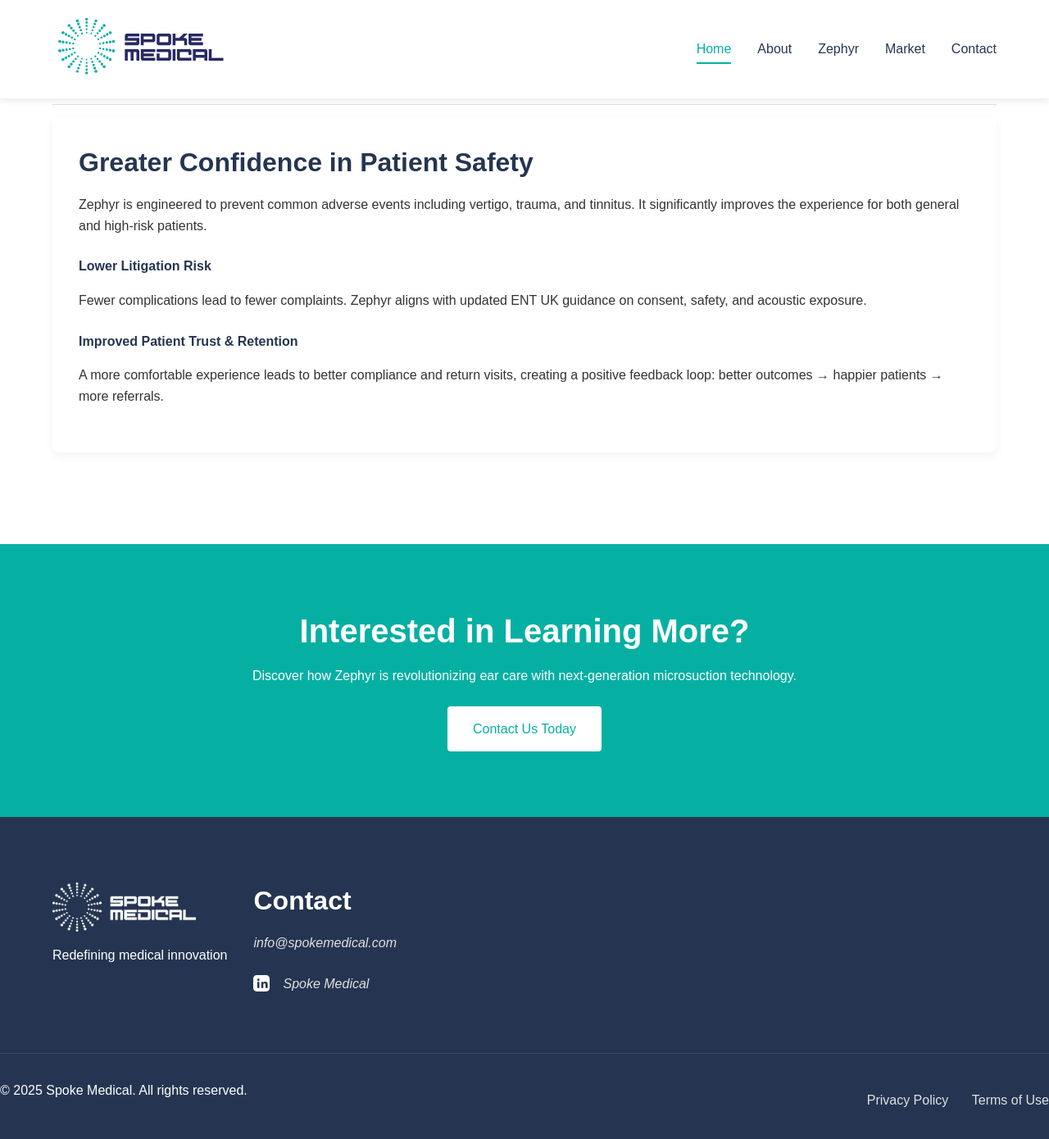
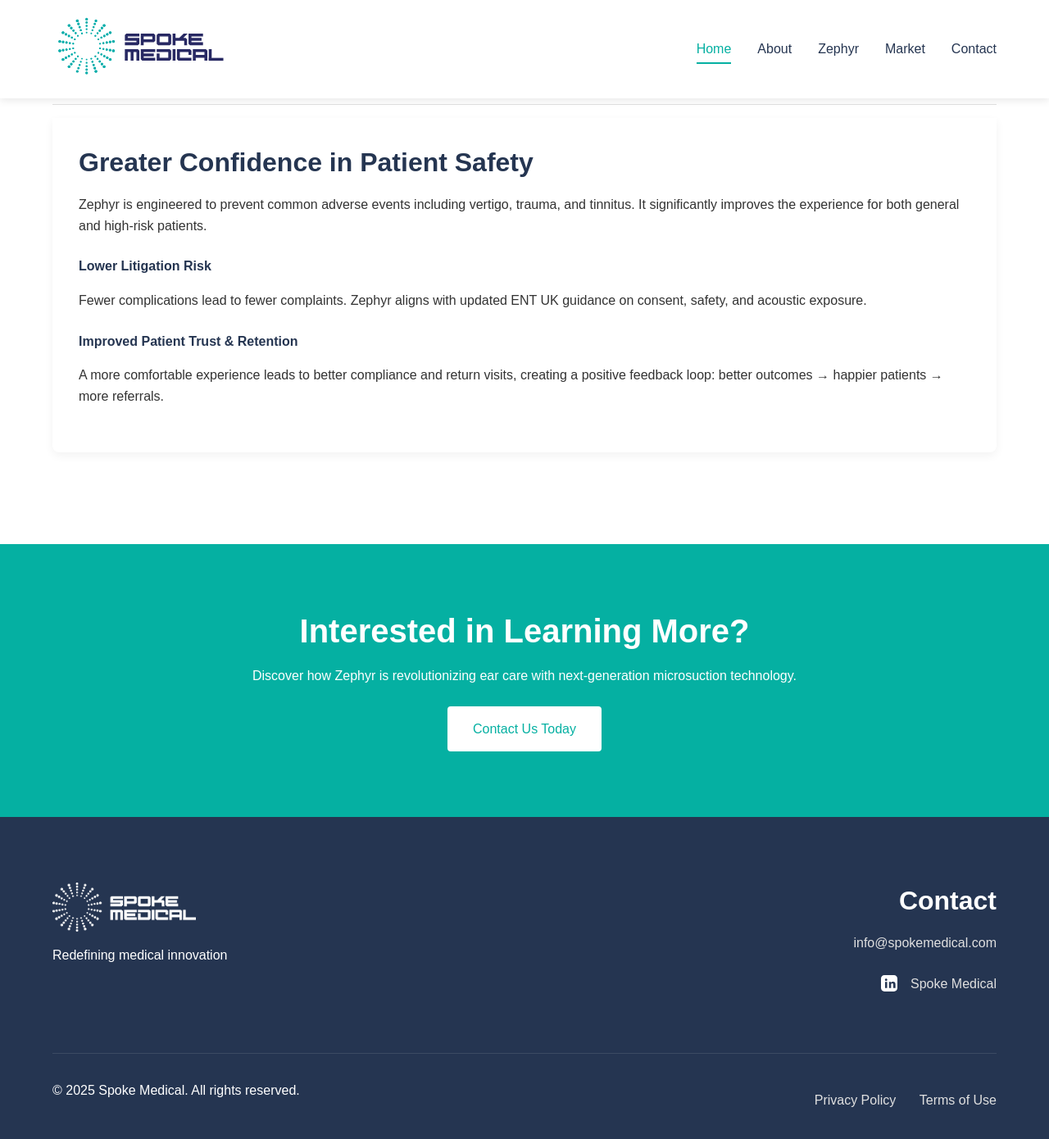
Before and after one commit to stevemilton/spokemedical, a Jekyll site: the page index.html, which Jekyll copies as it is, in a window 1280 px wide and 1400 px high, scrolled down 1936 px. Shown: the top 1390 px of the window at 82% size. Built offline with Jekyll 4.4.1, drawn with Linux system fonts in a browser that asks for light colours.

Commit message:
Update index.html
Right justified footer

```diff
--- a/index.html
+++ b/index.html
@@ -15,16 +15,21 @@
     .footer-content {
       display: flex;
       flex-wrap: wrap;
+      justify-content: space-between;
+      align-items: flex-start;
       gap: 2rem;
     }
     .footer-logo img {
       height: 60px;
       margin-bottom: 0.5rem;
     }
-    .footer-links {
-      display: flex;
-      flex-direction: row;
-      gap: 3rem;
+    .footer-contact {
+      text-align: right;
+    }
+    .footer-contact address,
+    .footer-contact a,
+    .footer-contact p {
+      font-style: normal;
     }
     .footer-contact svg {
       width: 20px;
@@ -35,15 +40,20 @@
     }
     .footer-contact address p {
       display: flex;
+      justify-content: flex-end;
       align-items: center;
       gap: 0.5rem;
     }
     @media (max-width: 768px) {
       .footer-content {
         flex-direction: column;
+        text-align: center;
       }
-      .footer-links {
-        flex-direction: column;
+      .footer-contact {
+        text-align: center;
+      }
+      .footer-contact address p {
+        justify-content: center;
       }
     }
   </style>
@@ -254,7 +264,6 @@
           </address>
         </div>
       </div>
-      </div>
       <div class="footer-bottom">
         <p>&copy; 2025 Spoke Medical. All rights reserved.</p>
         <div class="footer-legal">
```
Lines whose indentation alone changed are shown as unchanged.
